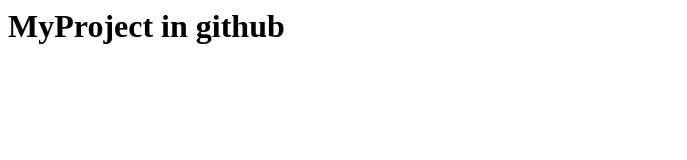
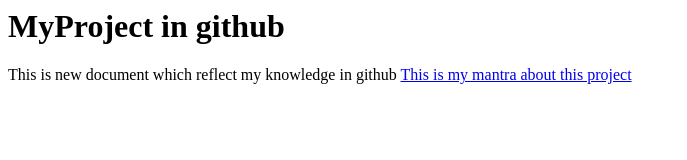
Before and after one commit to chyda/myproject, a plain HTML site: page index.html in a window 1280 px wide. Shown: the whole page, without its empty margins (0-687 px from the left). Drawn offline with Linux system fonts and the light colour scheme.

Commit message:
edit index

```diff
--- a/index.html
+++ b/index.html
@@ -6,5 +6,9 @@
 <H1>
 MyProject in github
 </H1>
+<p>
+This is new document which reflect my knowledge in github
+<a href="pesnja.html"> This is my mantra about this project</a>
+</p>
 </BODY>
 </HTML>
```
